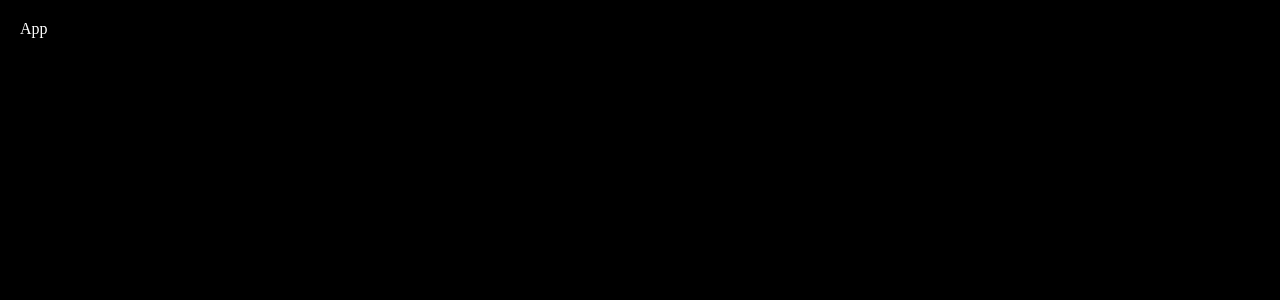
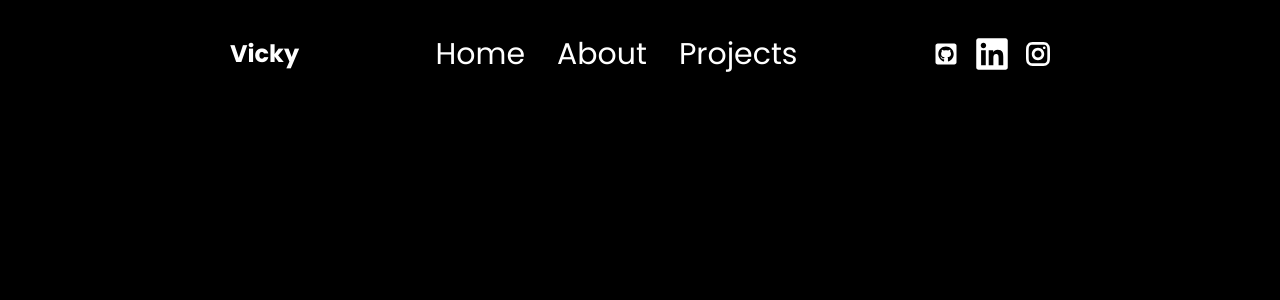
Before and after one commit to vicks321/portfolio-web, a React app: page / in a window 1280 px wide. Shown: the top 300 px of the page. Built offline with nearby package versions, Linux system fonts and the light colour scheme; the HTML template or start-up script is replaced by a standard one.

Commit message:
Navbar added

```diff
--- a/package.json
+++ b/package.json
@@ -13,6 +13,7 @@
     "@tailwindcss/vite": "^4.1.18",
     "react": "^19.2.0",
     "react-dom": "^19.2.0",
+    "react-icons": "^5.5.0",
     "tailwindcss": "^4.1.18"
   },
   "devDependencies": {
--- a/src/App.jsx
+++ b/src/App.jsx
@@ -1,8 +1,9 @@
 import React from 'react'
+import Navbar from './components/Navbar'
 
 const App = () => {
   return (
-    <div>App</div>
+    <Navbar/>
   )
 }
 
--- /dev/null
+++ b/src/components/Navbar.jsx
@@ -0,0 +1,49 @@
+import React, { useState } from "react";
+import { FaLinkedin, FaGithubSquare, FaBars, FaTimes } from "react-icons/fa";
+import { GrInstagram } from "react-icons/gr";
+
+const Navbar = () => {
+  const [isOpen, setIsOpen] = useState(false);
+
+  return (
+    <nav className=" w-[70%] mx-auto rounded-4xl px-6 py-4 flex justify-between items-center">
+      {/* Logo / Title */}
+      <div className="text-2xl font-bold text-white">Vicky</div>
+
+      {/* Desktop Links */}
+      <div className="hidden text-3xl md:flex gap-8 items-center text-white ">
+        <a href="#home" className="hover:cursor">Home</a>
+        <a href="#about" className="hover:cursor">About</a>
+        <a href="#projects" className="hover:cursor">Projects</a>
+      </div>
+
+      {/* Desktop Icons */}
+      <div className="hidden md:flex gap-4 items-center">
+        <a href="https://github.com/vicks321" className="text-2xl text-white"><FaGithubSquare /></a>
+        <a href="https://www.linkedin.com/in/vicky-sah-707954350" className="text-4xl text-white"><FaLinkedin /></a>
+        <a href="https://www.instagram.com/_vicks_321" className="text-2xl text-white"><GrInstagram /></a>
+      </div>
+
+      {/* Mobile Menu Button */}
+      <div className="md:hidden text-white text-2xl" onClick={() => setIsOpen(!isOpen)}>
+        {isOpen ? <FaTimes /> : <FaBars />}
+      </div>
+
+      {/* Mobile Dropdown */}
+      {isOpen && (
+        <div className="absolute top-20 left-0 w-full flex flex-col items-center gap-4 py-4 md:hidden">
+          <a href="#home" className="text-white text-lg">Home</a>
+          <a href="#about" className="text-white text-lg">About</a>
+          <a href="#projects" className="text-white text-lg">Projects</a>
+          <div className="flex gap-4 text-2xl">
+            <a href="https://github.com/vicks321" className="text-white"><FaGithubSquare /></a>
+            <a href="https://www.linkedin.com/in/vicky-sah-707954350" className="text-white text-3xl"><FaLinkedin /></a>
+            <a href="https://www.instagram.com/_vicks_321" className="text-white"><GrInstagram /></a>
+          </div>
+        </div>
+      )}
+    </nav>
+  );
+};
+
+export default Navbar;
--- a/src/index.css
+++ b/src/index.css
@@ -1,3 +1,8 @@
+@import url('https://fonts.googleapis.com/css2?family=DM+Sans:ital,opsz,wght@0,9..40,100..1000;1,9..40,100..1000&family=Poppins:ital,wght@0,100;0,200;0,300;0,400;0,500;0,600;0,700;0,800;0,900;1,100;1,200;1,300;1,400;1,500;1,600;1,700;1,800;1,900&display=swap');
+
+@import "tailwindcss";
+
+
 :root {
   --page-padding: 20px;
 }
@@ -6,4 +11,6 @@ body {
   margin: var(--page-padding);
   background-color: black;
   color: white;
+  font-family: "Poppins", sans-serif;
+
 }
--- /dev/null
+++ b/src/pages/About.jsx
@@ -0,0 +1,9 @@
+import React from 'react'
+
+const About = () => {
+  return (
+    <div>About</div>
+  )
+}
+
+export default About
--- /dev/null
+++ b/src/pages/Home.jsx
@@ -0,0 +1,9 @@
+import React from 'react'
+
+const Home = () => {
+  return (
+    <div>Home</div>
+  )
+}
+
+export default Home
```
Also changed, not shown: src/pages/Projects.jsx (added), 1 other file (tests, documents, lock files or other folders).
